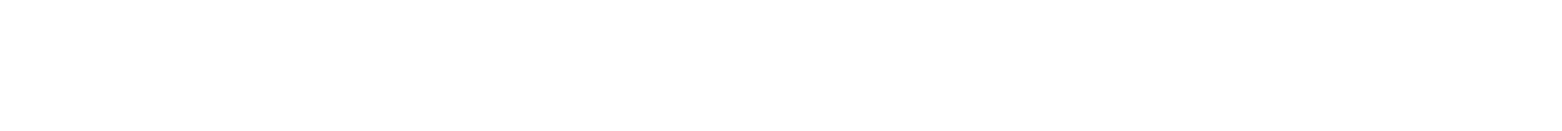
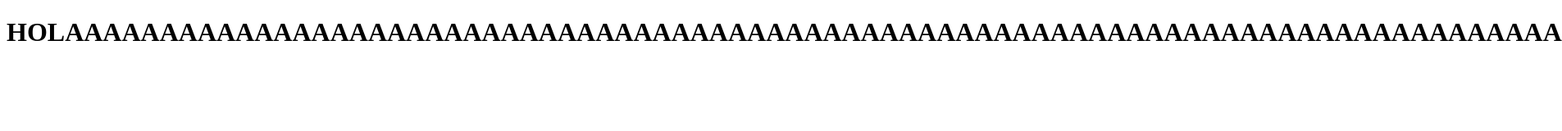
Before and after one commit to raqueladrados/w1exCV-Raquel-Adrados, a plain HTML site: page index.html in a window 1280 px wide. Shown: the whole page at 82% size, 1905 px wide, since content can reach past the window. Drawn offline with Linux system fonts and the light colour scheme.

Commit message:
change body index.html and .gitignore

```diff
--- a/index.html
+++ b/index.html
@@ -9,7 +9,7 @@
 </head>
 
 <body>
-
+  <h1>HOLAAAAAAAAAAAAAAAAAAAAAAAAAAAAAAAAAAAAAAAAAAAAAAAAAAAAAAAAAAAAAAAAAAAAAAAAAAAAAAA</h1>
 </body>
 
 </html>
```
Also changed, not shown: 1 other file.
